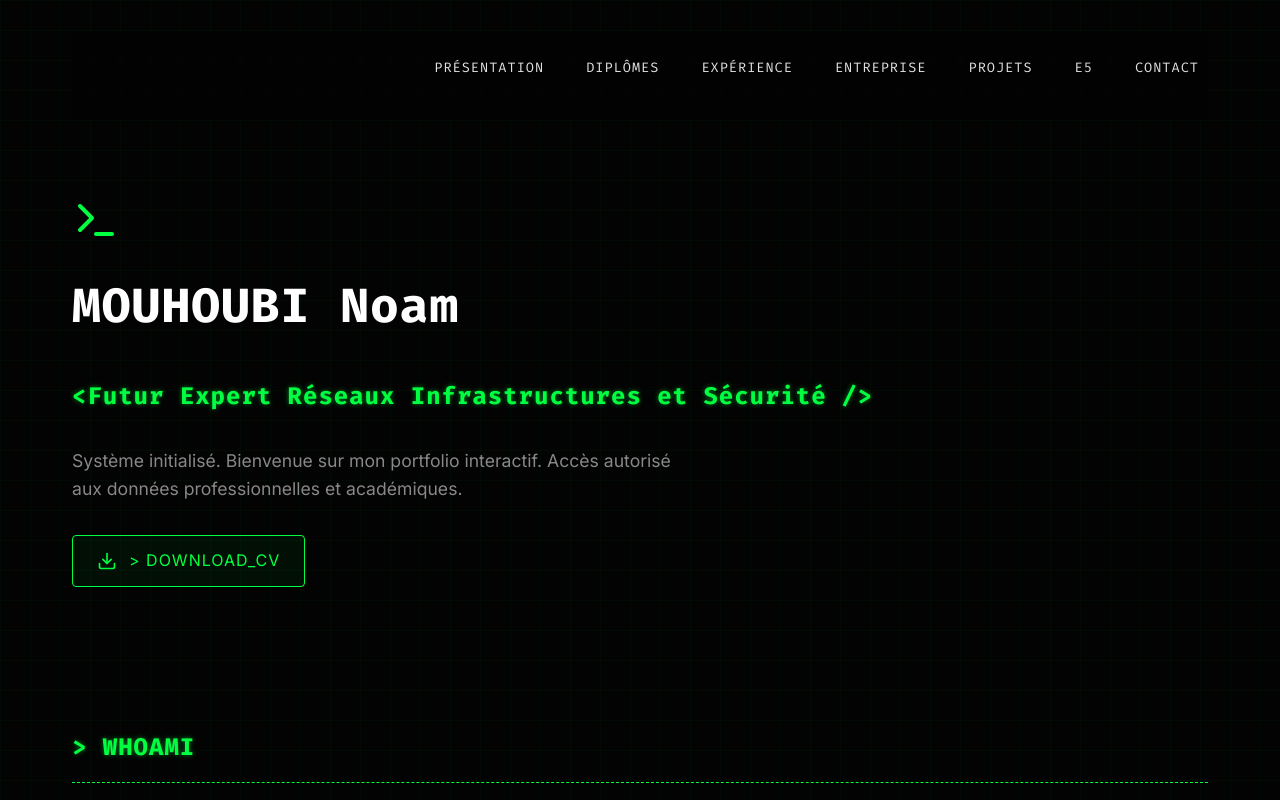
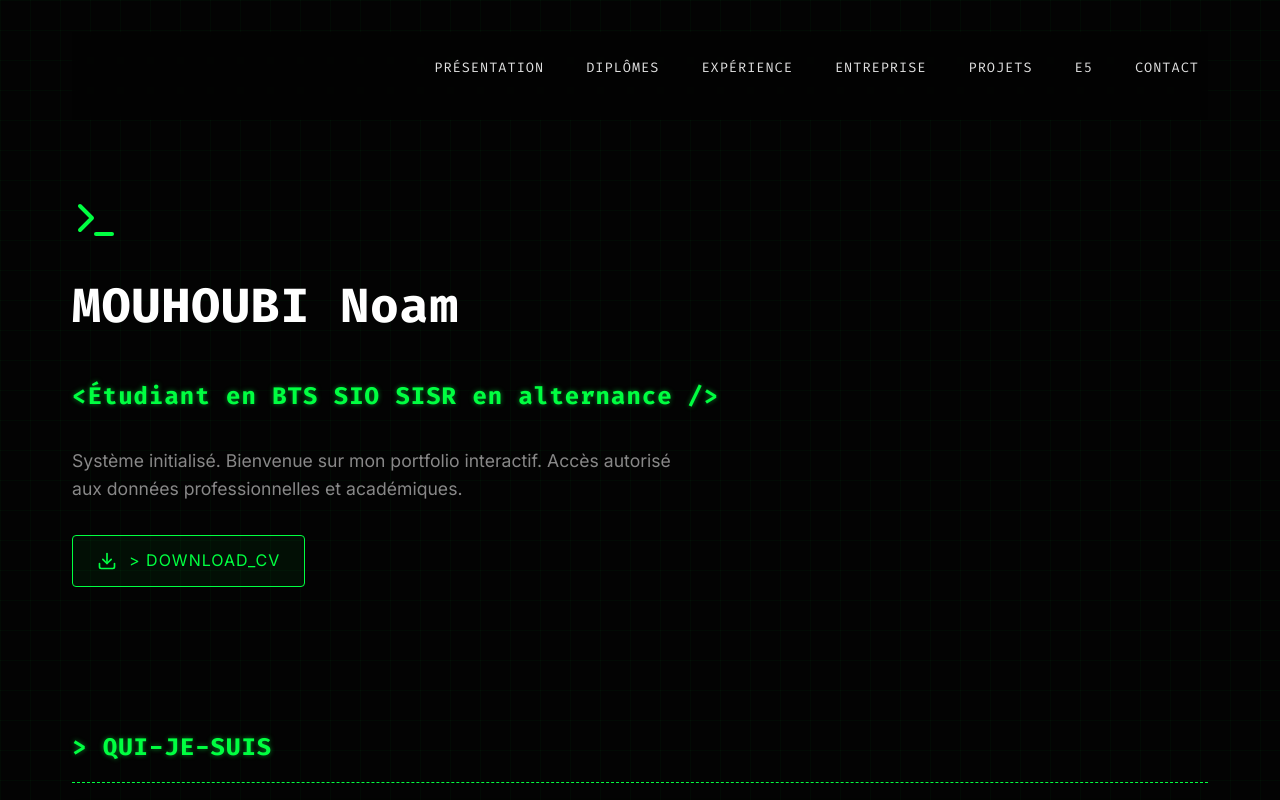
Before and after one commit to 972p/Portfolio-Noam, a React (Vite) app: page / in a window 1280 px wide. Shown: the top 800 px of the page. Built offline with nearby package versions, Linux system fonts and the light colour scheme.

Commit message:
Update portfolio components and excel sheet

```diff
--- a/src/components/About.jsx
+++ b/src/components/About.jsx
@@ -4,7 +4,7 @@ function About() {
     return (
         <section id="about">
             <div className="cyber-header">
-                <h2 className="text-neon">&gt; WHOAMI</h2>
+                <h2 className="text-neon">&gt; QUI-JE-SUIS</h2>
             </div>
 
             <div className="terminal">
--- a/src/components/Hero.jsx
+++ b/src/components/Hero.jsx
@@ -10,7 +10,7 @@ function Hero() {
             <div className="glitch-wrapper mb-4">
                 <h1 className="glitch" data-text="MOUHOUBI Noam">MOUHOUBI Noam</h1>
             </div>
-            <h2 className="text-neon text-mono mb-4">&lt;Futur Expert Réseaux Infrastructures et Sécurité /&gt;</h2>
+            <h2 className="text-neon text-mono mb-4">&lt;Étudiant en BTS SIO SISR en alternance /&gt;</h2>
             <p className="text-secondary" style={{ maxWidth: '600px', fontSize: '1.1rem', marginBottom: '2rem' }}>
                 Système initialisé. Bienvenue sur mon portfolio interactif.
                 Accès autorisé aux données professionnelles et académiques.
```
Also changed, not shown: 1 other file (tests, documents, lock files or other folders).
